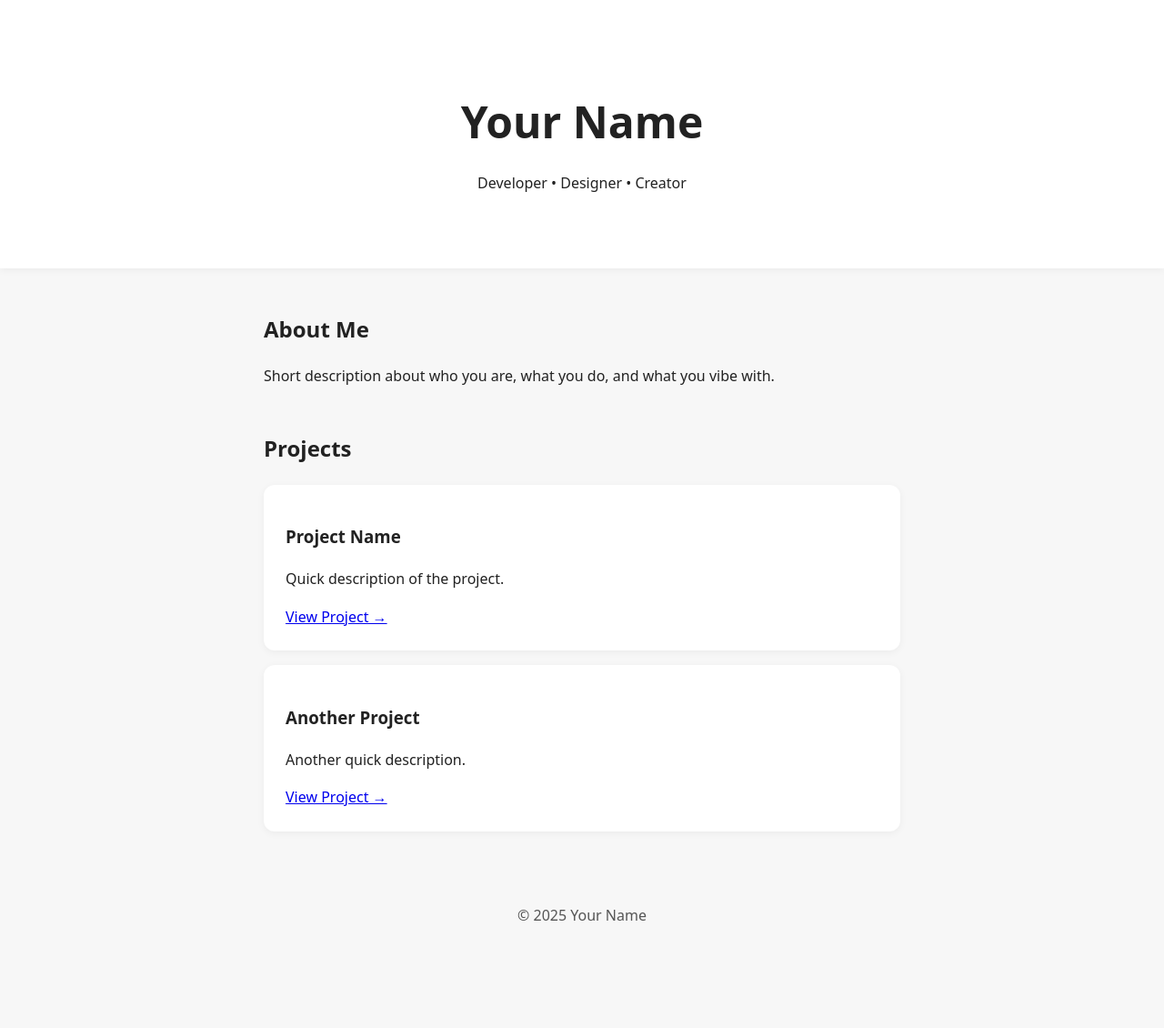
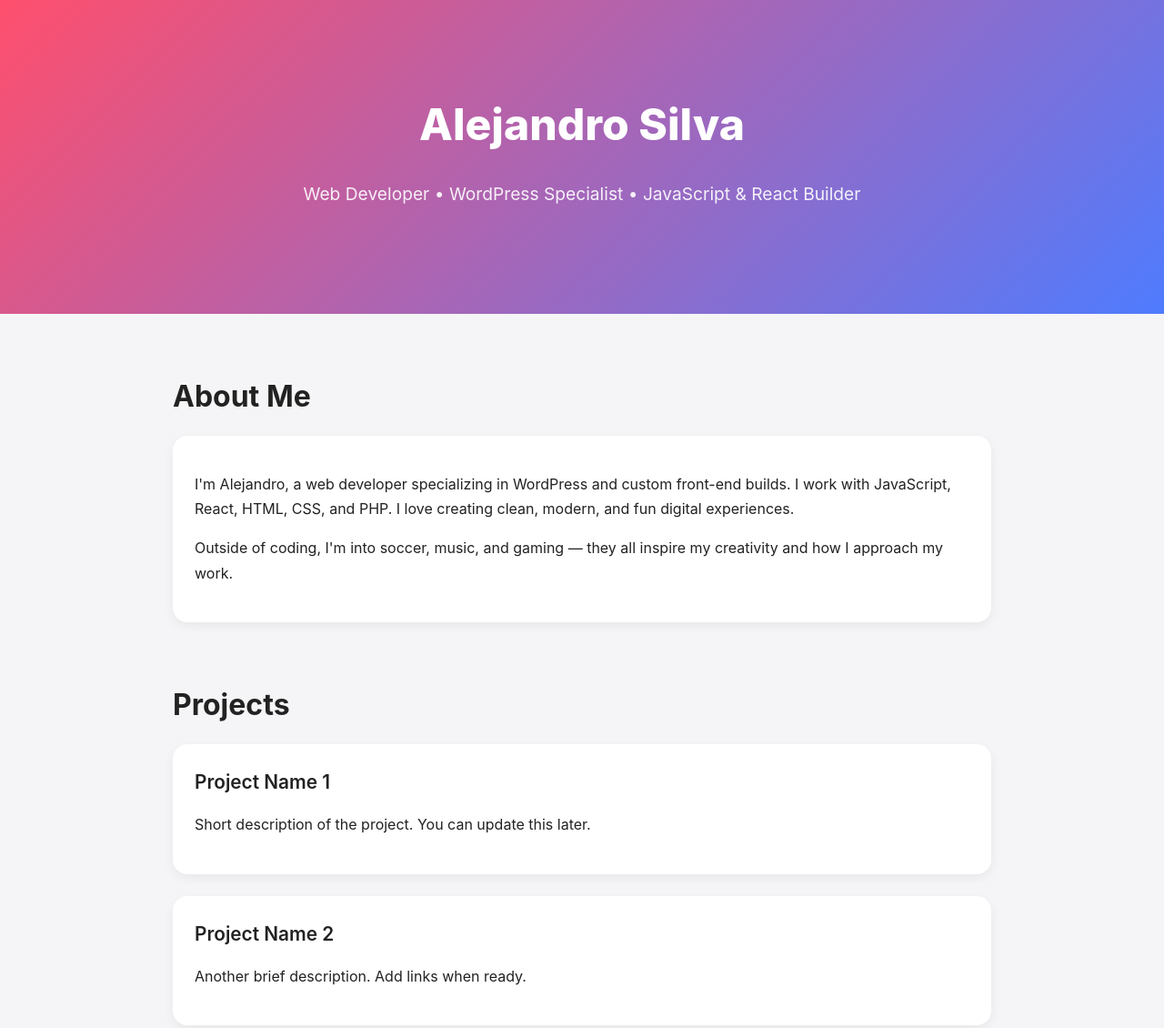
Before and after one commit to alejsilvadev/alejsilvadev.github.io, a plain HTML site: page index.html in a window 1280 px wide. Shown: the top 1130 px of the page at 91% size. Before the commit the page ends 1051 px from the top, so only its background shows below. Drawn offline with Linux system fonts and the light colour scheme.

Commit message:
Update index.html

```diff
--- a/index.html
+++ b/index.html
@@ -3,77 +3,122 @@
 <head>
   <meta charset="UTF-8" />
   <meta name="viewport" content="width=device-width, initial-scale=1.0" />
-  <title>My Portfolio</title>
-
+  <title>Alejandro Silva | Web Developer</title>
   <style>
+    :root {
+      --primary: #ff4f6d;
+      --secondary: #4f7cff;
+      --bg: #f5f5f7;
+      --text: #222;
+      --card-bg: #ffffff;
+    }
     body {
-      font-family: system-ui, sans-serif;
       margin: 0;
-      background: #f7f7f7;
-      color: #222;
-      line-height: 1.6;
+      font-family: 'Inter', system-ui, sans-serif;
+      background: var(--bg);
+      color: var(--text);
+      line-height: 1.7;
     }
     header {
-      padding: 4rem 2rem;
       text-align: center;
-      background: white;
-      box-shadow: 0 2px 8px rgba(0,0,0,0.05);
+      padding: 6rem 2rem;
+      background: linear-gradient(135deg, var(--primary), var(--secondary));
+      color: white;
     }
-    h1 {
+    header h1 {
       font-size: 3rem;
-      margin-bottom: .5rem;
+      margin: 0 0 1rem;
+      font-weight: 800;
+    }
+    header p {
+      font-size: 1.2rem;
+      opacity: 0.9;
     }
     .section {
-      max-width: 700px;
-      margin: 3rem auto;
-      padding: 0 2rem;
+      max-width: 900px;
+      margin: 4rem auto;
+      padding: 0 1.5rem;
     }
-    .project {
-      background: white;
+    h2 {
+      font-size: 2rem;
+      margin-bottom: 1rem;
+      font-weight: 700;
+    }
+    .card {
+      background: var(--card-bg);
       padding: 1.5rem;
-      margin-bottom: 1rem;
-      border-radius: 12px;
-      box-shadow: 0 2px 8px rgba(0,0,0,0.05);
+      border-radius: 16px;
+      box-shadow: 0 4px 12px rgba(0,0,0,0.06);
+      margin-bottom: 1.5rem;
+    }
+    .projects .project-title {
+      font-size: 1.3rem;
+      font-weight: 600;
+      margin-bottom: 0.5rem;
     }
     footer {
       text-align: center;
       padding: 2rem;
+      margin-top: 3rem;
       color: #555;
+    }
+    a {
+      color: var(--primary);
+      text-decoration: none;
+      font-weight: 600;
     }
   </style>
 </head>
+<body>
 
-<body>
+  <!-- HERO / TITLE SECTION -->
   <header>
-    <h1>Your Name</h1>
-    <p>Developer • Designer • Creator</p>
+    <h1>Alejandro Silva</h1>
+    <p>Web Developer • WordPress Specialist • JavaScript & React Builder</p>
   </header>
 
-  <div class="section">
+  <!-- ABOUT SECTION -->
+  <section class="section">
     <h2>About Me</h2>
-    <p>
-      Short description about who you are, what you do, and what you vibe with.
-    </p>
-  </div>
+    <div class="card">
+      <p>
+        I'm Alejandro, a web developer specializing in WordPress and custom front-end builds. I work with JavaScript, React, HTML, CSS, and PHP. I love creating clean, modern, and fun digital experiences.
+      </p>
+      <p>
+        Outside of coding, I'm into soccer, music, and gaming — they all inspire my creativity and how I approach my work.
+      </p>
+    </div>
+  </section>
 
-  <div class="section">
+  <!-- PROJECTS SECTION -->
+  <section class="section projects">
     <h2>Projects</h2>
+    <div class="card">
+      <div class="project-title">Project Name 1</div>
+      <p>Short description of the project. You can update this later.</p>
+    </div>
+    <div class="card">
+      <div class="project-title">Project Name 2</div>
+      <p>Another brief description. Add links when ready.</p>
+    </div>
+    <div class="card">
+      <div class="project-title">Project Name 3</div>
+      <p>Placeholder for a future project.</p>
+    </div>
+  </section>
 
-    <div class="project">
-      <h3>Project Name</h3>
-      <p>Quick description of the project.</p>
-      <a href="#">View Project →</a>
+  <!-- CONTACT SECTION -->
+  <section class="section">
+    <h2>Contact</h2>
+    <div class="card">
+      <p>If you want to reach out, feel free to contact me:</p>
+      <p><strong>Email:</strong> <a href="mailto:alejsilvadev@gmail.com">alejsilvadev@gmail.com</a></p>
     </div>
-
-    <div class="project">
-      <h3>Another Project</h3>
-      <p>Another quick description.</p>
-      <a href="#">View Project →</a>
-    </div>
-  </div>
+  </section>
 
   <footer>
-    © 2025 Your Name
+    © 2025 Alejandro Silva
   </footer>
+
 </body>
 </html>
```
